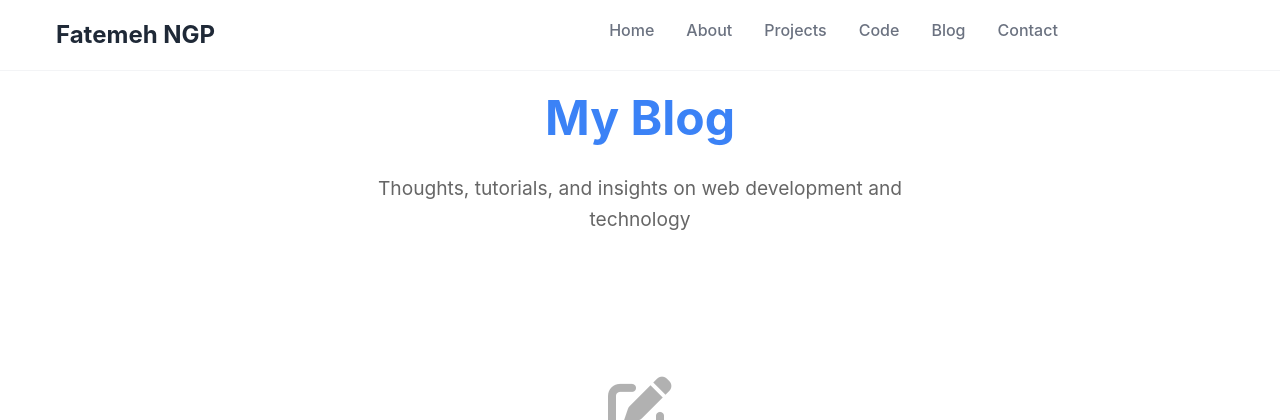
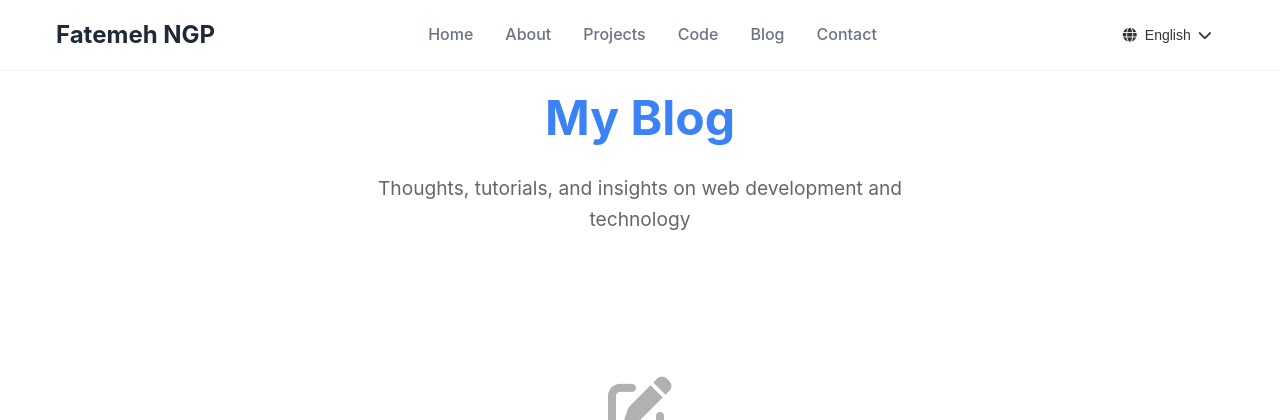
Before and after one commit to fatemeh-7ngp7/website, a Django app: page /blog/ in a window 1280 px wide. Shown: the top 420 px of the page. Run offline with Django 4.2, Linux system fonts and the light colour scheme; data that the repository does not hold is empty; some libraries are stand-ins or nearby versions.

Commit message:
Fixing the problem of not seeing the language change button and changing its text color

```diff
--- a/static/css/style.css
+++ b/static/css/style.css
@@ -520,7 +520,7 @@ body {
 .language-btn {
     background: none;
     border: 1px solid rgba(255, 255, 255, 0.2);
-    color: #fff;
+    color: #333;
     padding: 8px 12px;
     border-radius: 5px;
     cursor: pointer;
--- a/templates/base.html
+++ b/templates/base.html
@@ -47,7 +47,7 @@
                 <a href="{% url 'code_sample_list' %}" class="nav-link">{% trans "Code" %}</a>
                 <a href="{% url 'blog_list' %}" class="nav-link">{% trans "Blog" %}</a>
                 <a href="{% url 'contact' %}" class="nav-link">{% trans "Contact" %}</a>
-
+            </div>
             <!-- Language Switcher -->
             <div class="language-switcher">
                 <div class="language-dropdown">
@@ -80,7 +80,7 @@
                     </div>
                 </div>
             </div>
-            </div>
+
             <div class="nav-toggle" id="nav-toggle">
                 <span class="bar"></span>
                 <span class="bar"></span>
```
Lines whose indentation alone changed are shown as unchanged.
